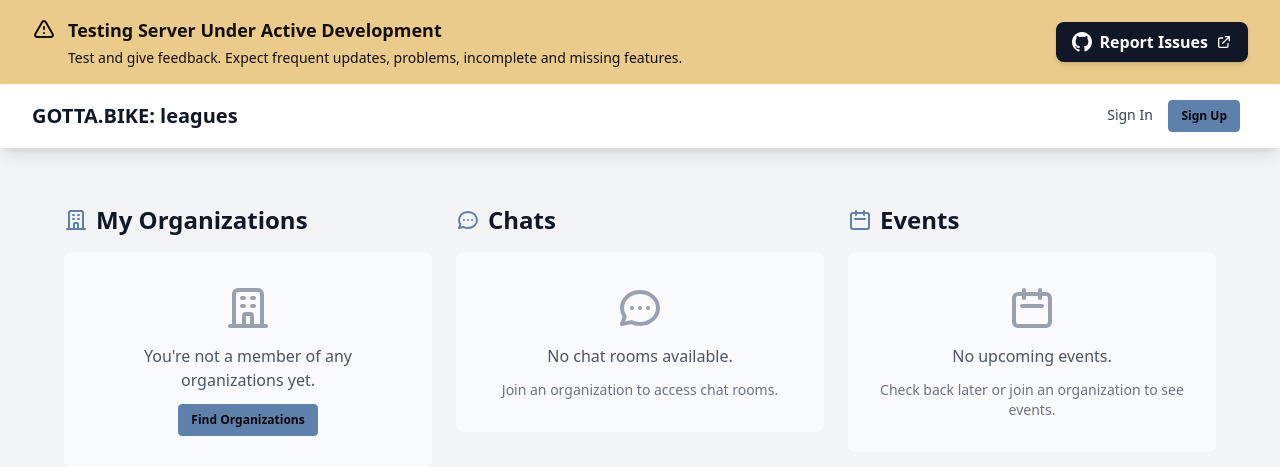
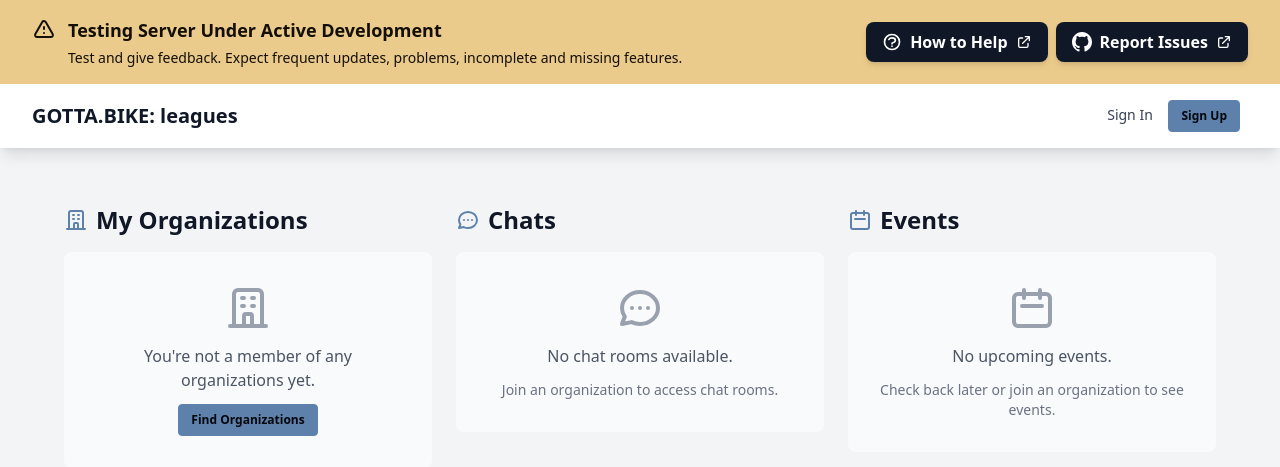
Before and after one commit to vincentdavis/league_gotta_bike, a Django app: template accounts/templates/accounts/home.html in a window 1280 px wide. Shown: the top 467 px of the page. Run offline with Django 5.2, Linux system fonts and the light colour scheme; the template is opened without the code that fills it, so the values that code supplies are empty; style sheets or scripts are compiled from the project's sources.

Commit message:
Add link to how to help section of the README.md on github

```diff
--- a/apps/organizations/templates/organizations/base.html
+++ b/apps/organizations/templates/organizations/base.html
@@ -13,8 +13,20 @@
     <!-- Development Warning Banner -->
     <div class="bg-warning text-warning-content">
         <div class="max-w-7xl mx-auto px-4 py-4 sm:px-6 lg:px-8">
-            <!-- Mobile: Only show GitHub link -->
-            <div class="md:hidden flex justify-center">
+            <!-- Mobile: Only show GitHub links -->
+            <div class="md:hidden flex justify-center gap-2">
+                <a href="https://github.com/vincentdavis/league_gotta_bike#"
+                   target="_blank"
+                   rel="noopener noreferrer"
+                   class="inline-flex items-center gap-2 px-4 py-2 bg-gray-900 hover:bg-gray-800 text-white font-semibold rounded-lg transition-colors shadow-md hover:shadow-lg whitespace-nowrap">
+                    <svg xmlns="http://www.w3.org/2000/svg" class="h-5 w-5" fill="none" viewBox="0 0 24 24" stroke="currentColor">
+                        <path stroke-linecap="round" stroke-linejoin="round" stroke-width="2" d="M8.228 9c.549-1.165 2.03-2 3.772-2 2.21 0 4 1.343 4 3 0 1.4-1.278 2.575-3.006 2.907-.542.104-.994.54-.994 1.093m0 3h.01M21 12a9 9 0 11-18 0 9 9 0 0118 0z" />
+                    </svg>
+                    How to Help
+                    <svg xmlns="http://www.w3.org/2000/svg" class="h-4 w-4" fill="none" viewBox="0 0 24 24" stroke="currentColor">
+                        <path stroke-linecap="round" stroke-linejoin="round" stroke-width="2" d="M10 6H6a2 2 0 00-2 2v10a2 2 0 002 2h10a2 2 0 002-2v-4M14 4h6m0 0v6m0-6L10 14" />
+                    </svg>
+                </a>
                 <a href="https://github.com/vincentdavis/league_gotta_bike/issues"
                    target="_blank"
                    rel="noopener noreferrer"
@@ -40,6 +52,19 @@
                         <p class="text-sm mt-1">Test and give feedback. Expect frequent updates, problems, incomplete and missing features.</p>
                     </div>
                 </div>
+                <div class="flex gap-2">
+                    <a href="https://github.com/vincentdavis/league_gotta_bike#"
+                       target="_blank"
+                       rel="noopener noreferrer"
+                       class="inline-flex items-center gap-2 px-4 py-2 bg-gray-900 hover:bg-gray-800 text-white font-semibold rounded-lg transition-colors shadow-md hover:shadow-lg whitespace-nowrap">
+                        <svg xmlns="http://www.w3.org/2000/svg" class="h-5 w-5" fill="none" viewBox="0 0 24 24" stroke="currentColor">
+                            <path stroke-linecap="round" stroke-linejoin="round" stroke-width="2" d="M8.228 9c.549-1.165 2.03-2 3.772-2 2.21 0 4 1.343 4 3 0 1.4-1.278 2.575-3.006 2.907-.542.104-.994.54-.994 1.093m0 3h.01M21 12a9 9 0 11-18 0 9 9 0 0118 0z" />
+                        </svg>
+                        How to Help
+                        <svg xmlns="http://www.w3.org/2000/svg" class="h-4 w-4" fill="none" viewBox="0 0 24 24" stroke="currentColor">
+                            <path stroke-linecap="round" stroke-linejoin="round" stroke-width="2" d="M10 6H6a2 2 0 00-2 2v10a2 2 0 002 2h10a2 2 0 002-2v-4M14 4h6m0 0v6m0-6L10 14" />
+                        </svg>
+                    </a>
                     <a href="https://github.com/vincentdavis/league_gotta_bike/issues"
                        target="_blank"
                        rel="noopener noreferrer"
@@ -52,6 +77,7 @@
                             <path stroke-linecap="round" stroke-linejoin="round" stroke-width="2" d="M10 6H6a2 2 0 00-2 2v10a2 2 0 002 2h10a2 2 0 002-2v-4M14 4h6m0 0v6m0-6L10 14" />
                         </svg>
                     </a>
+                </div>
             </div>
         </div>
     </div>
```
Lines whose indentation alone changed are shown as unchanged.
